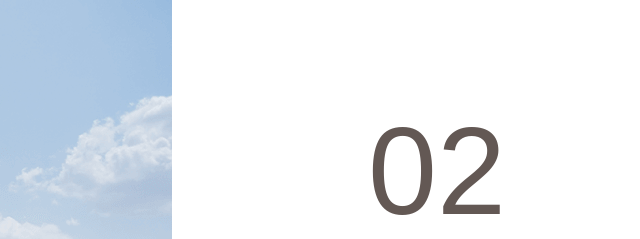
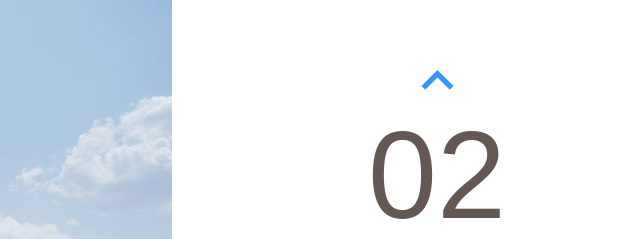
Before and after one commit to va1ent1n/Melody, a website: page index.html in a window 1280 px wide. Shown: the part 281-520 px from the top of the page, 570-1210 px from the left. Drawn offline with Linux system fonts and the light colour scheme.

Commit message:
second commitindex

```diff
--- a/index.html
+++ b/index.html
@@ -74,7 +74,7 @@
             <h2 class="main-title">Выберите желаемый этаж</h2>
            <div class="counter-group">
             <button class="counter-button counter-up">
-                <img src="/img/arrow.svg" alt="" class="counter-arrow counter-arrow-up">
+                <img src="/img/arrow1.svg" alt="" class="counter-arrow counter-arrow-up">
             </button>
             <span class="counter">02</span>
             <button class="counter-button counter-down">
```
